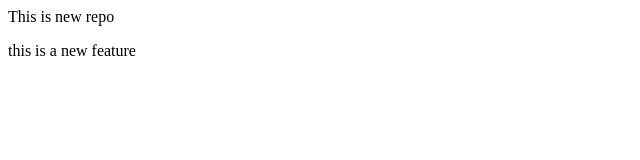
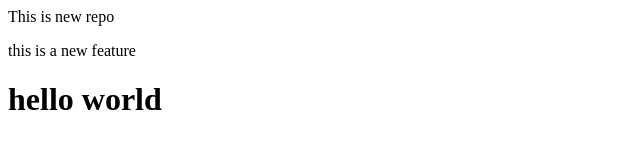
Before and after one commit to pranmandale/LocalRepo, a plain HTML site: page index.html in a window 1280 px wide. Shown: the whole page, without its empty margins (0-640 px from the left). Drawn offline with Linux system fonts and the light colour scheme.

Commit message:
add new file

```diff
--- a/index.html
+++ b/index.html
@@ -1,2 +1,3 @@
 <p>This is new repo</p>
 <p>this is a new feature </p>
+<h1> hello world</h1>
```
Also changed, not shown: index1.html (added, +1 -0 lines), 1 other file.
